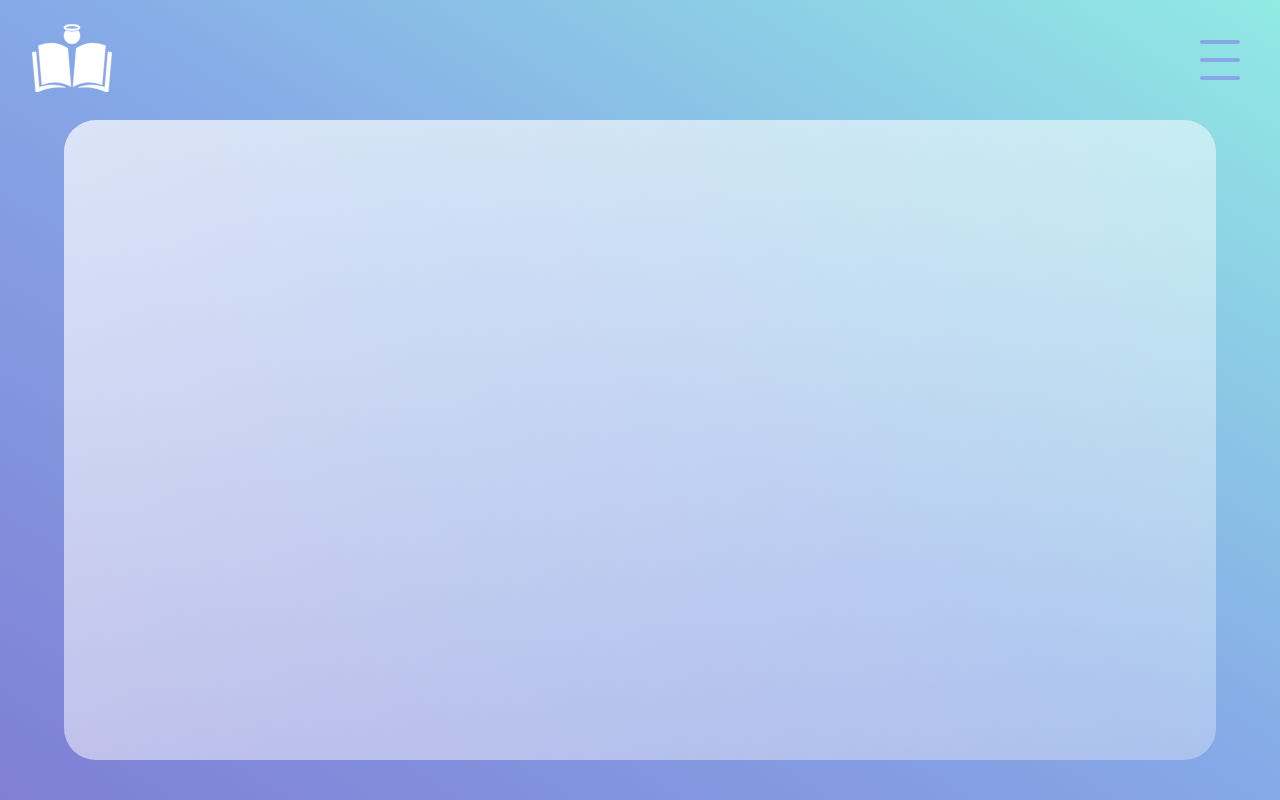
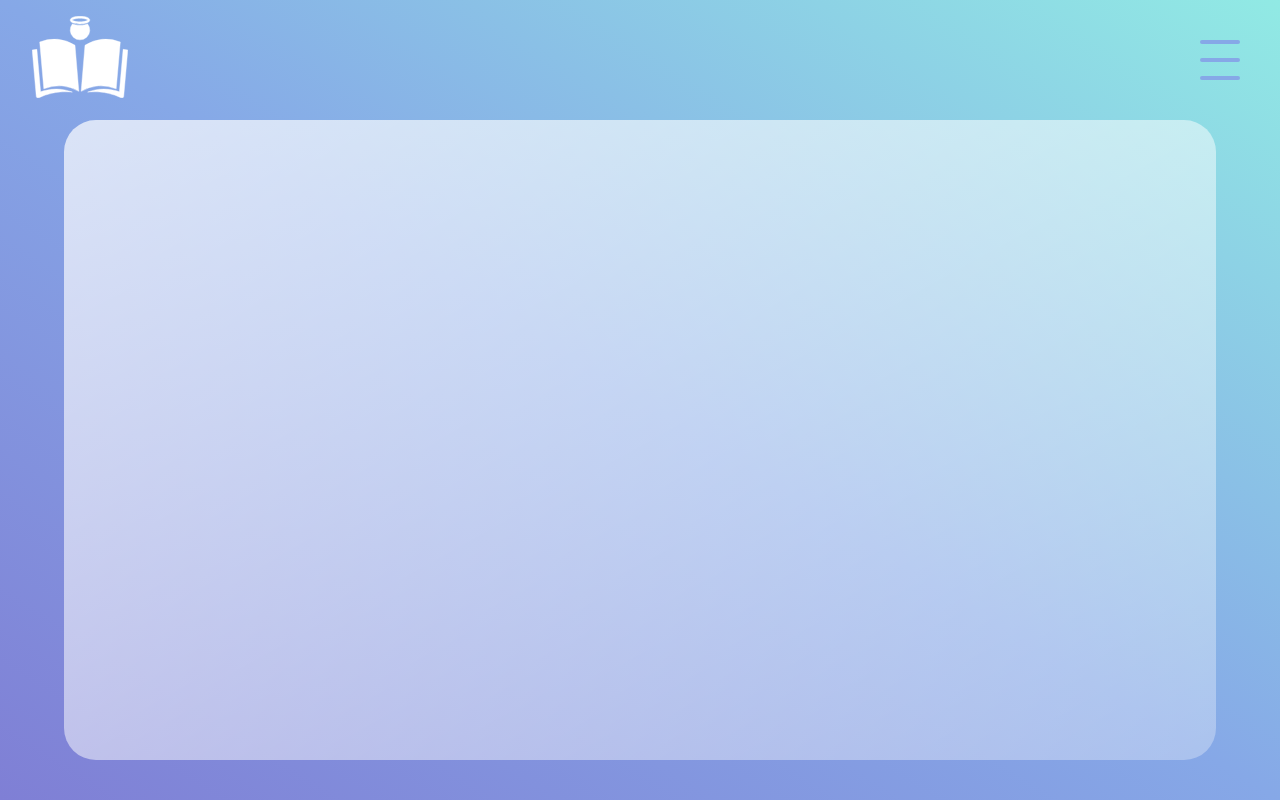
Before and after one commit to bob-mw/anjosDaEducacao, a React (Create React App) app in the folder front/: page /mural in a window 1280 px wide. Built offline with nearby package versions, Linux system fonts and the light colour scheme.

Commit message:
Wrong package removed

```diff
--- a/front/src/components/Logo/index.jsx
+++ b/front/src/components/Logo/index.jsx
@@ -16,8 +16,8 @@ const icon = {
 };
 
 const transition = {
-  default: { duration: 2, ease: "easeInOut" },
-  fill: { duration: 2, ease: [1, 0, 0.8, 1] }
+  default: { duration: 3, ease: "easeInOut" },
+  fill: { duration: 5, ease: [1, 0, 0.8, 1] }
 }
 
 const Logo = (props) => {
--- a/front/src/components/Logo/styled.jsx
+++ b/front/src/components/Logo/styled.jsx
@@ -2,7 +2,7 @@ import styled from 'styled-components'
 import { motion } from 'framer-motion'
 
 export const Path = styled(motion.path)`
-    fill:#fff;
+    fill: #fff;
     stroke:#fff;
     stroke-miterlimit:10;
     stroke-width:5px;
--- a/front/src/components/pages/Mural/styled.jsx
+++ b/front/src/components/pages/Mural/styled.jsx
@@ -4,9 +4,9 @@ import Logo from '../../Logo'
 
 export const LogoNavbar = styled(Logo)`
   position: absolute;
-  top: 1.5rem;
+  top: 1rem;
   left: 2rem;
-  width: 5rem;
+  width: 6rem;
 `
 
 export const Background = styled.main`
```
Also changed, not shown: 2 other files (tests, documents, lock files or other folders).
